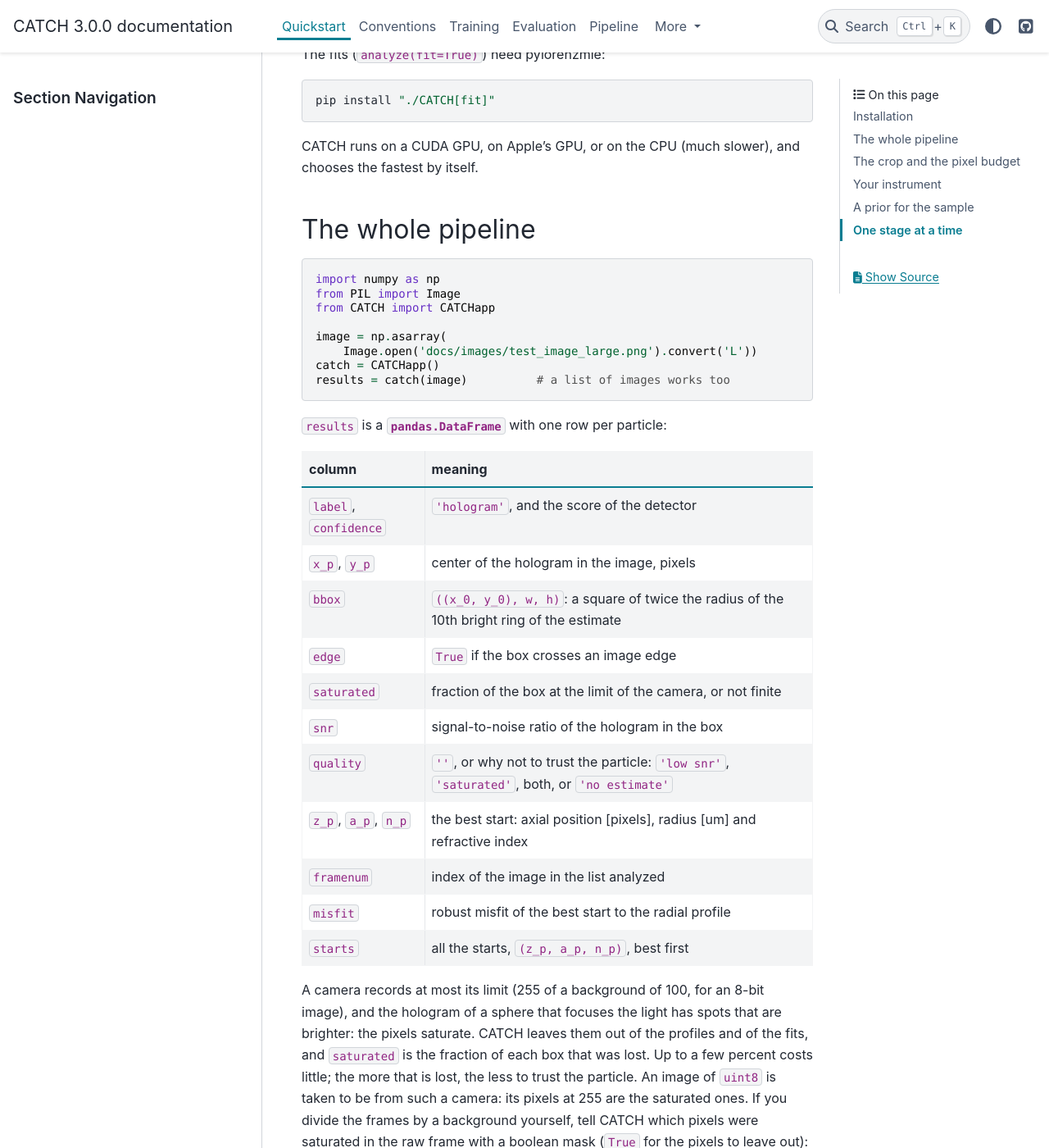
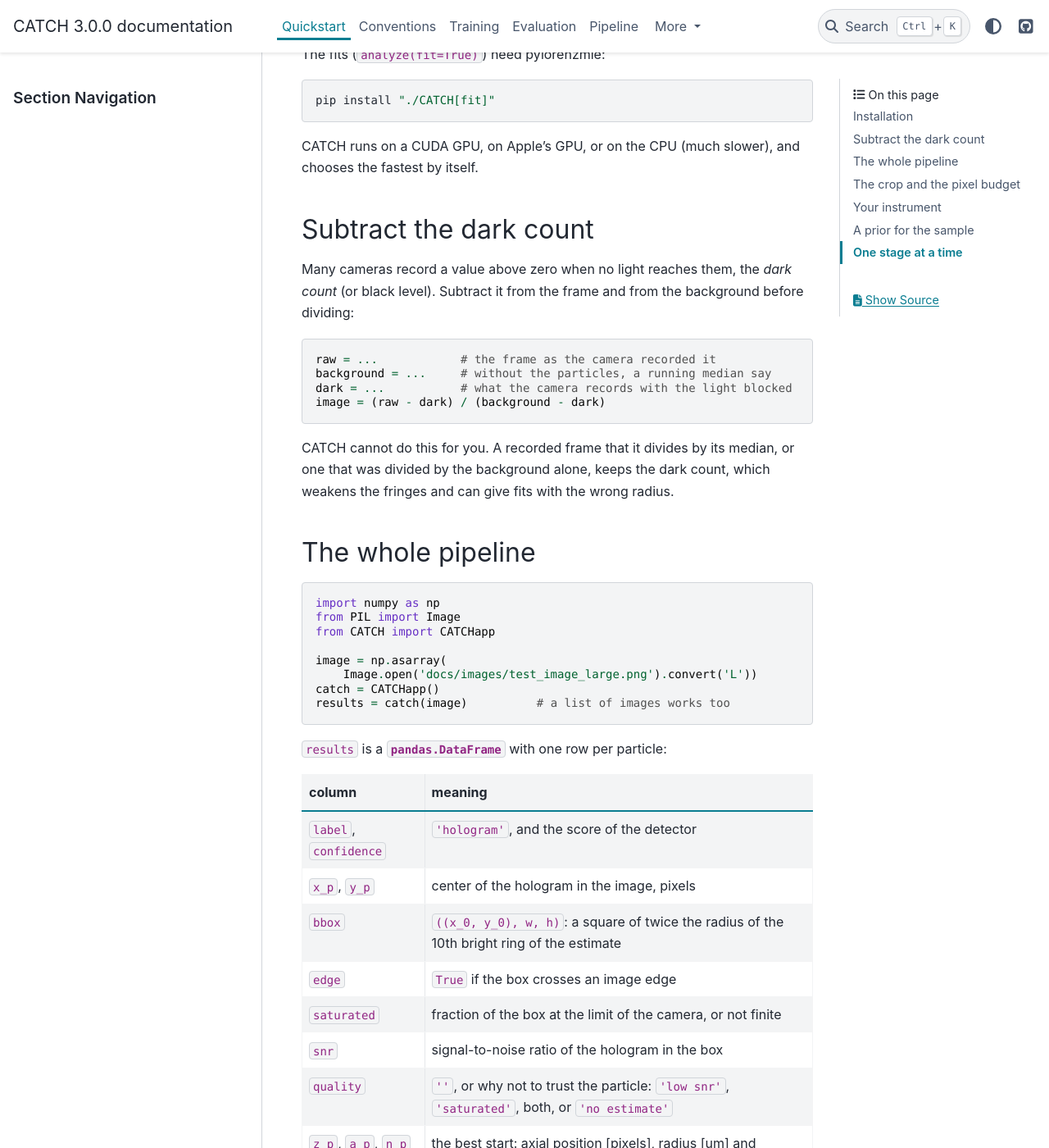
Before and after one commit to laltman2/CATCH, a Sphinx documentation site: the page built from docs/quickstart.rst, in a window 1280 px wide and 1400 px high, scrolled down 385 px. Shown: the whole window at 82% size. Built offline with Sphinx 7.4.7 and the PyData theme 0.15.4, drawn with Linux system fonts in a browser that asks for light colours; some of the changed text lies outside the part shown.

Commit message:
Docs: subtract the camera's dark count before normalizing
The README and the quickstart said to divide a frame by its background
without saying that the dark count (black level) has to be subtracted from
both first, which only the conventions mentioned.  A dark count that is
left in can give fits with the wrong radius.

Co-Authored-By: Claude Sonnet 5.5 <noreply@anthropic.com>

```diff
--- a/docs/conventions.rst
+++ b/docs/conventions.rst
@@ -8,8 +8,8 @@ the background, with a background of 1.  The median of a hologram is its
 background, so a frame whose median is not near 1 (an 8-bit image with a
 background of 100, as a normalized hologram is often stored, or a 12-bit one
 with a background of 1000) is divided by its median.  If the camera has a
-black level, subtract it from the image and from the background before
-dividing.
+black level (dark count), subtract it from the image and from the background
+before dividing (:doc:`quickstart`).
 
 The pixels that are NaN or infinite, such as the ones where a division by a
 background of zero was made, are not data: they are left out of the profiles
--- a/docs/quickstart.rst
+++ b/docs/quickstart.rst
@@ -20,6 +20,23 @@ The fits (``analyze(fit=True)``) need pylorenzmie:
 
 CATCH runs on a CUDA GPU, on Apple's GPU, or on the CPU (much slower), and
 chooses the fastest by itself.
+
+Subtract the dark count
+-----------------------
+Many cameras record a value above zero when no light reaches them, the
+*dark count* (or black level).  Subtract it from the frame and from the
+background before dividing:
+
+.. code-block:: python
+
+   raw = ...            # the frame as the camera recorded it
+   background = ...     # without the particles, a running median say
+   dark = ...           # what the camera records with the light blocked
+   image = (raw - dark) / (background - dark)
+
+CATCH cannot do this for you.  A recorded frame that it divides by its median,
+or one that was divided by the background alone, keeps the dark count, which
+weakens the fringes and can give fits with the wrong radius.
 
 The whole pipeline
 ------------------
@@ -72,15 +89,15 @@ frame with a boolean mask (``True`` for the pixels to leave out):
 
 .. code-block:: python
 
-   raw = ...                        # the frame as the camera recorded it
-   image = raw / background         # normalized, median near 1
+   image = (raw - dark) / (background - dark)   # median near 1
    results = catch(image, saturation=(raw >= 255))
 
 That is exact, which a level cannot be: when the background is not uniform the
-saturated pixels are at ``255 / background`` after the division, a level that
-changes across the frame.  On simulated scenes with a background that varies
-by 25% to either side of its mean, the fits lock on for 73% of the particles
-with the mask, 65% with a single level of 2.55 and 55% without masking.
+saturated pixels are at ``(255 - dark) / (background - dark)`` after the
+division, a level that changes across the frame.  On simulated scenes with a
+background that varies by 25% to either side of its mean, the fits lock on for
+73% of the particles with the mask, 65% with a single level of 2.55 and 55%
+without masking.
 ``saturation`` also takes that level, in units of the background (a number,
 ``catch(image, saturation=2.55)``), a single mask for all the images or one
 for each (a sequence), and ``numpy.inf`` switches it off.
```
Also changed, not shown: README.md (+5 -2 lines).
